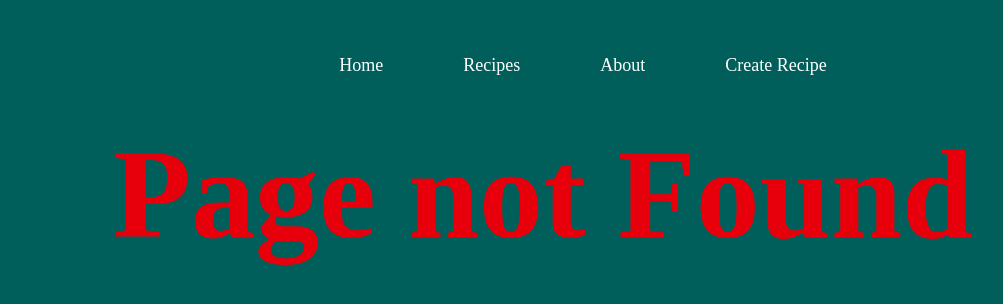
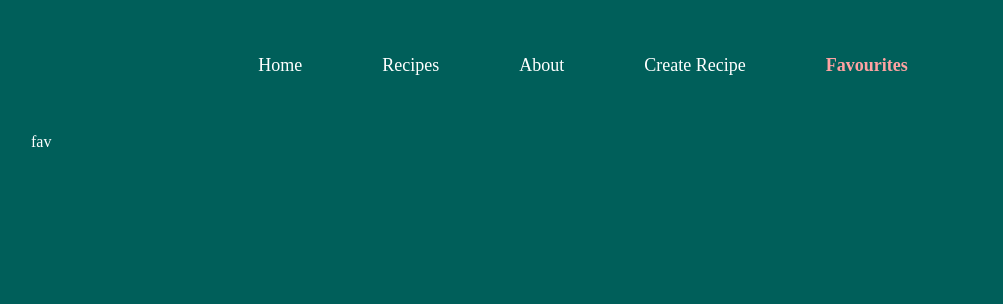
Before and after one commit to SVyeole08/Recipe-app, a React (Vite) app: page /fav in a window 1280 px wide. Before the commit this address had no page. Shown: the top 304 px of the page, without its empty margins (97-1100 px from the left). Built offline with nearby package versions, Linux system fonts and the light colour scheme.

Commit message:
Add Favourites page

```diff
--- a/src/Components/Navbar.jsx
+++ b/src/Components/Navbar.jsx
@@ -28,6 +28,12 @@ const Navbar = () => {
       >
         Create Recipe
       </NavLink>
+      <NavLink
+        className={(e) => (e.isActive ? "text-red-300 font-semibold" : "")}
+        to="/fav"
+      >
+        Favourites
+      </NavLink>
     </div>
   );
 };
--- /dev/null
+++ b/src/Pages/Fav.jsx
@@ -0,0 +1,9 @@
+const Fav = () => {
+  return (
+    <div>
+fav
+    </div>
+  )
+}
+
+export default Fav
--- a/src/Routes/Mainroutes.jsx
+++ b/src/Routes/Mainroutes.jsx
@@ -5,6 +5,7 @@ import About from "../Pages/About";
 import Create from "../Pages/Create";
 import SingleRecipe from "../Pages/SingleRecipe";
 import Pageerror from "../Pages/Pageerror";
+import Fav from "../Pages/Fav";
 
 const Mainroutes = () => {
   return (
@@ -15,6 +16,7 @@ const Mainroutes = () => {
         <Route path="/recipes/detail/:id" element={<SingleRecipe />} />
         <Route path="/about" element={<About />} />
         <Route path="/create" element={<Create />} />
+        <Route path="/fav" element={<Fav />} />
         <Route path="*" element={<Pageerror />} />
       </Routes>
     </div>
```
